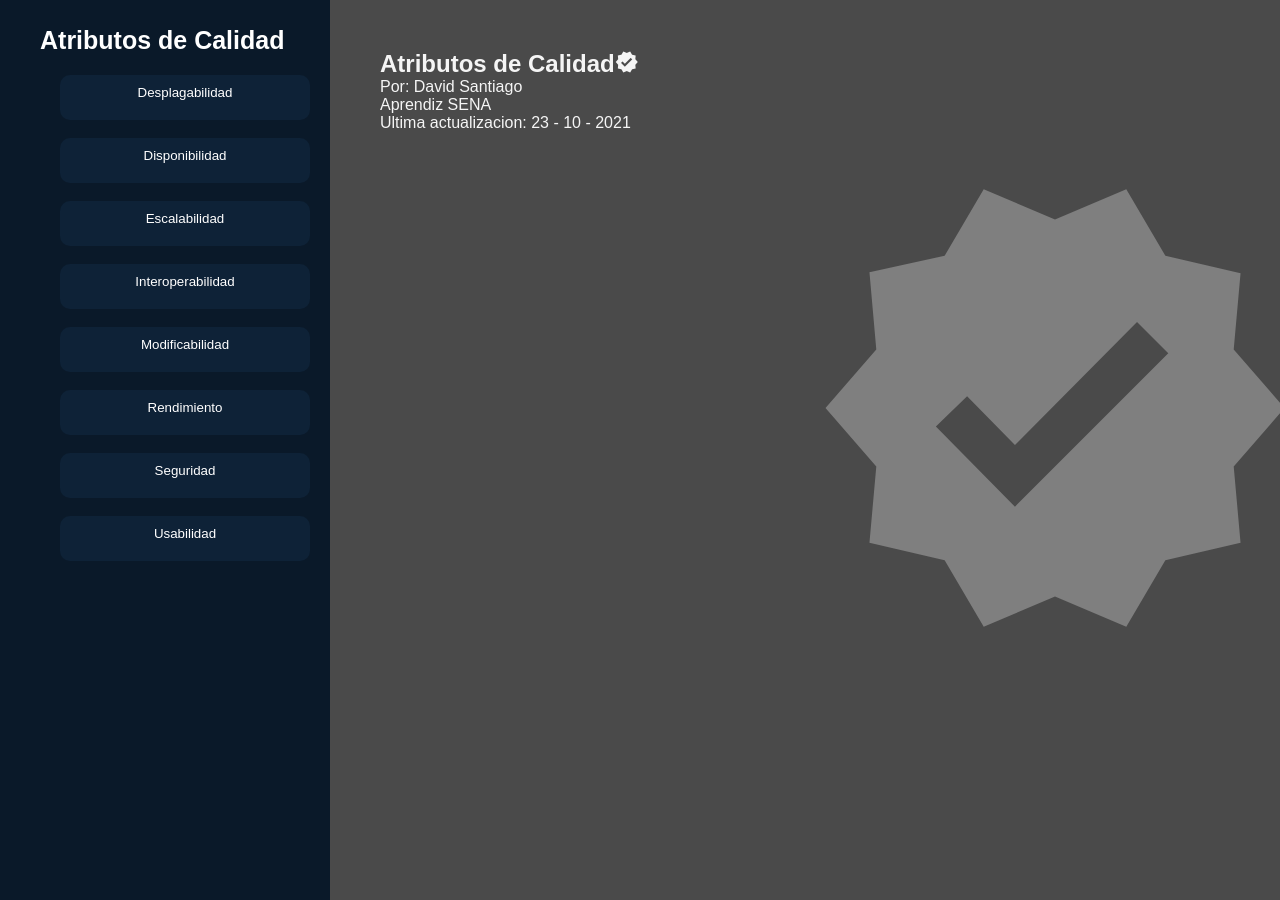
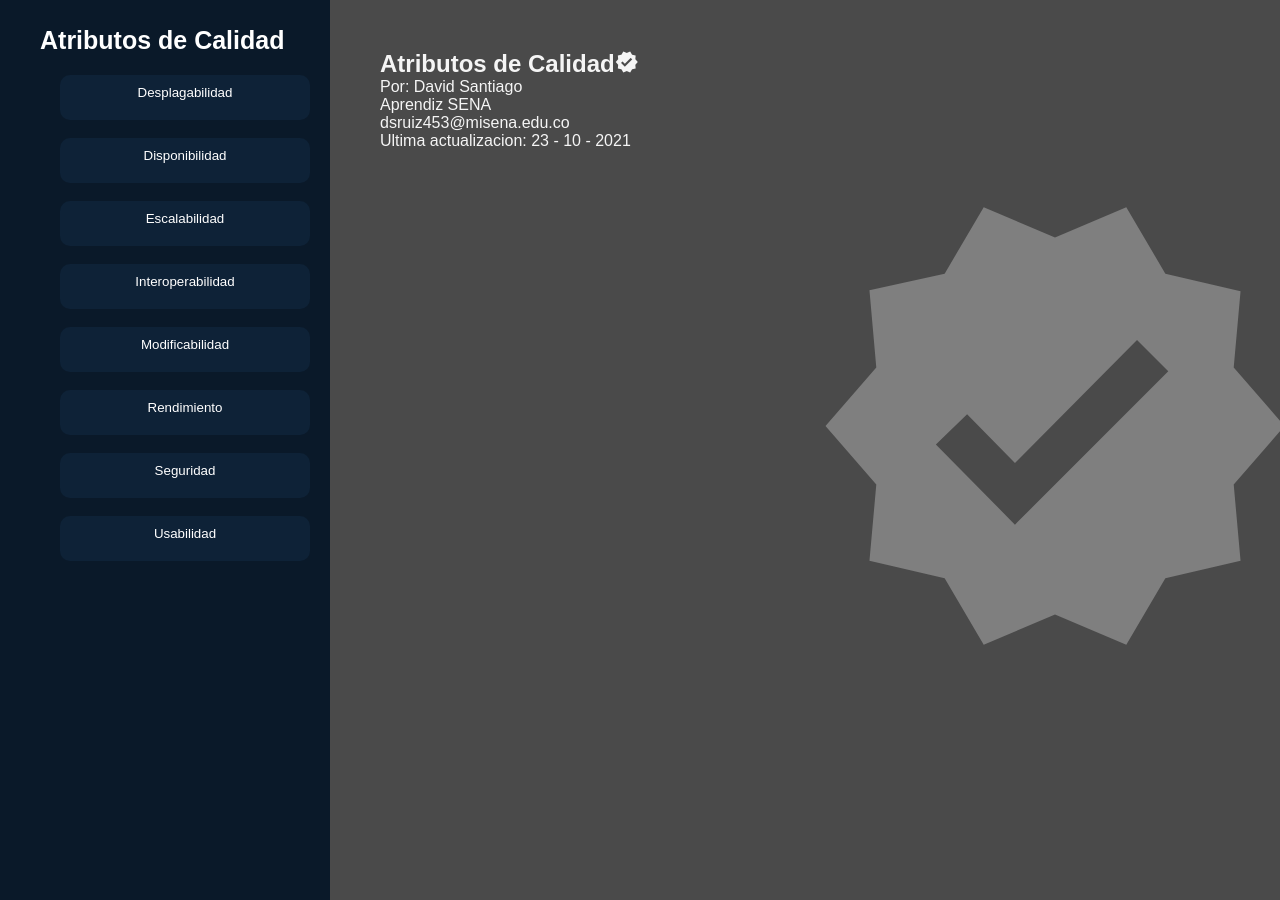
Before and after one commit to Sknt017/lanpag, a plain HTML site: page index.html in a window 1280 px wide. Shown: the top 900 px of the page. Drawn offline with Linux system fonts and the light colour scheme.

Commit message:
Update index.html

```diff
--- a/index.html
+++ b/index.html
@@ -46,6 +46,7 @@
         </div>
         <p>Por: David Santiago</p>
         <p>Aprendiz SENA</p>
+        <p>dsruiz453@misena.edu.co</p>
         <p>Ultima actualizacion: 23 - 10 - 2021</p>
         <span class="material-icons" id="MIwall">
             verified
```
